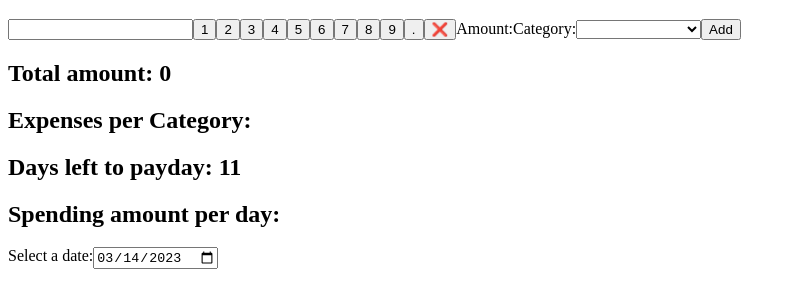
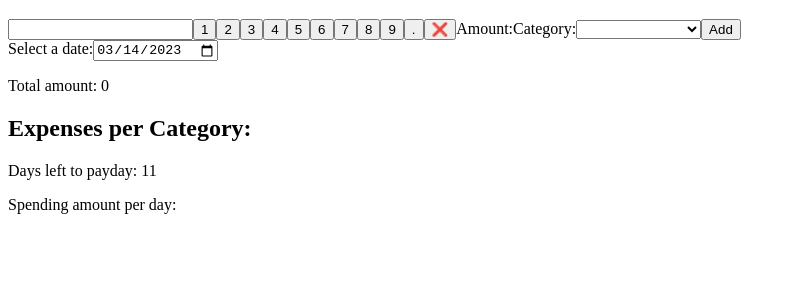
Before and after one commit to MMastromonaco/FrontendVueTask, a plain HTML site: page index.html in a window 1280 px wide. Shown: the part 61-368 px from the top of the page, without its empty margins (0-796 px from the left). Drawn offline with nearby package versions, Linux system fonts and the light colour scheme.

Commit message:
cleaning Lady

```diff
--- a/index.html
+++ b/index.html
@@ -43,26 +43,33 @@
 
         </select>
         <button type="submit">Add</button>
+      </form>
     </div>
-    </form>
-    <ul>
-      <li v-for="expense in expenses" :key="expense.id">
+    <div class="calender">
+      <label for="date-input">Select a date:</label>
+      <input type="date" id="date-input" v-model="dateToday">
+    </div>
+    <div class="transactions">
+      <p v-for="expense in expenses" :key="expense.id">
         {{ expense.amount }} ({{ expense.category }})
-      </li>
-    </ul>
-    <h2>Total amount: {{ totalAmount }}</h2>
-    <h2>Expenses per Category:</h2>
+      </p>
+      <p>
+        Total amount: {{ totalAmount }}
+      </p>
+      <h2>Expenses per Category:</h2>
     <ul>
       <li v-for="(amount, category) in expensesByCategory" :key="category">
         {{ category }}: {{ amount }}
       </li>
     </ul>
-    <h2>Days left to payday: {{ daysLeftToPayday(date) }}</h2>
-    <h2>Spending amount per day:</h2>
-    <div>
-      <label for="date-input">Select a date:</label>
-      <input type="date" id="date-input" v-model="dateToday">
     </div>
+    <div class="information"></div>
+    <p id="daysToPayday">
+      Days left to payday: {{ daysLeftToPayday(date) }}
+    </p>
+    <p id="spendingAmount">
+      Spending amount per day:
+    </p>
   </div>
 </body>
 
--- a/main.js
+++ b/main.js
@@ -40,7 +40,7 @@ Vue.createApp({
         return this.salary - this.totalAmount
       },
       dailyAmount(){
-        //Räkna TotalAmount / dagar kvar till lön.
+
       }
     },
     methods: {
```
